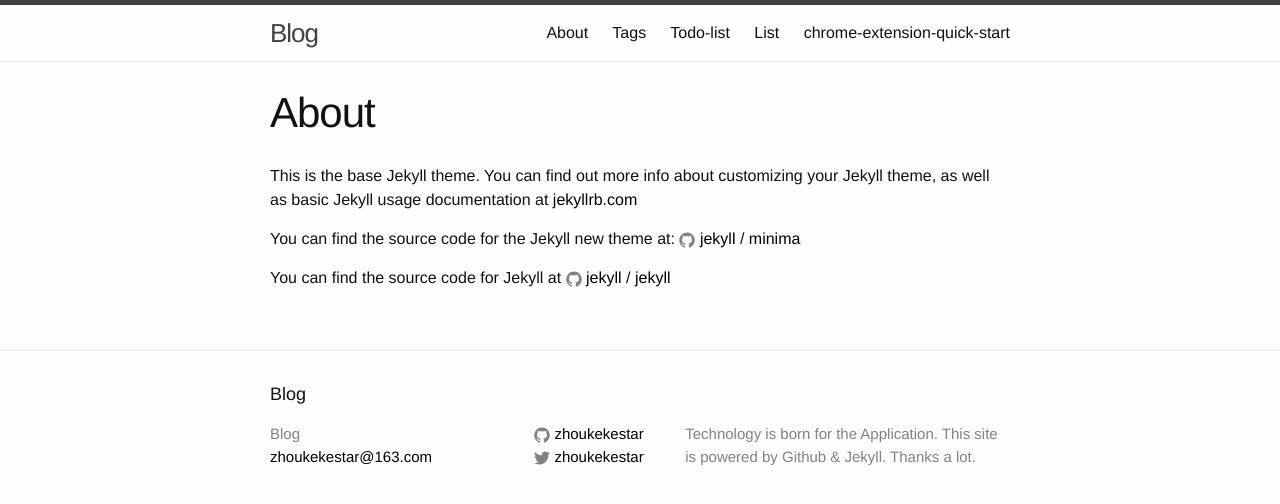
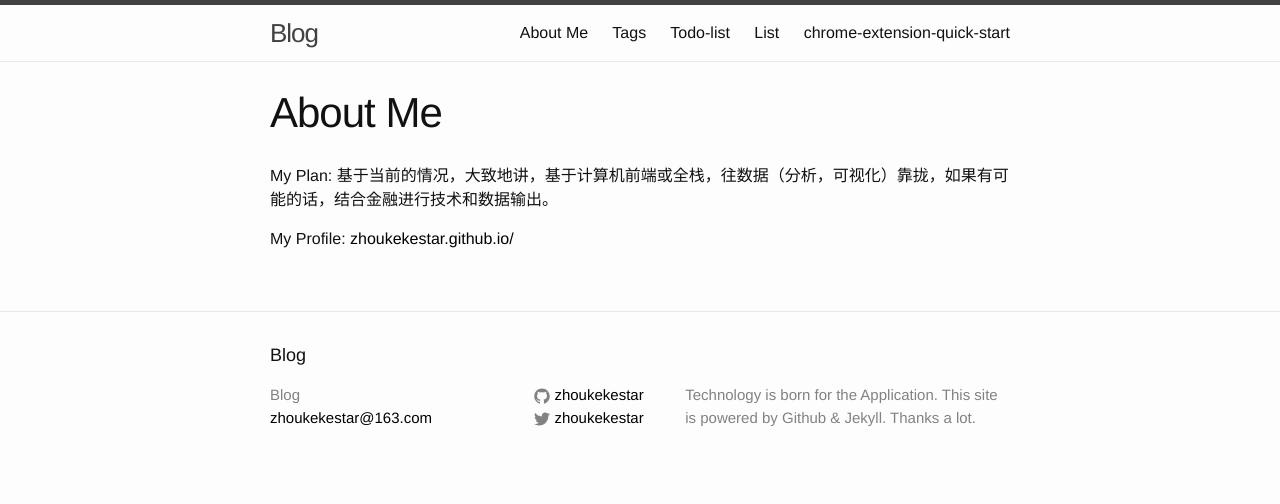
Before and after one commit to zhoukekestar/notes, a Jekyll site: the page built from about.md, in a window 1280 px wide. Shown: the top 504 px of the page. Built offline with Jekyll 4.4.1, drawn with Linux system fonts in a browser that asks for light colours.

Commit message:
update about

```diff
--- a/about.md
+++ b/about.md
@@ -1,15 +1,9 @@
 ---
 layout: page
-title: About
+title: About Me
 permalink: /about/
 ---
 
-This is the base Jekyll theme. You can find out more info about customizing your Jekyll theme, as well as basic Jekyll usage documentation at [jekyllrb.com](http://jekyllrb.com/)
+My Plan: 基于当前的情况，大致地讲，基于计算机前端或全栈，往数据（分析，可视化）靠拢，如果有可能的话，结合金融进行技术和数据输出。
 
-You can find the source code for the Jekyll new theme at:
-{% include icon-github.html username="jekyll" %} /
-[minima](https://github.com/jekyll/minima)
-
-You can find the source code for Jekyll at
-{% include icon-github.html username="jekyll" %} /
-[jekyll](https://github.com/jekyll/jekyll)
+My Profile: [zhoukekestar.github.io/](http://zhoukekestar.github.io/)
```
